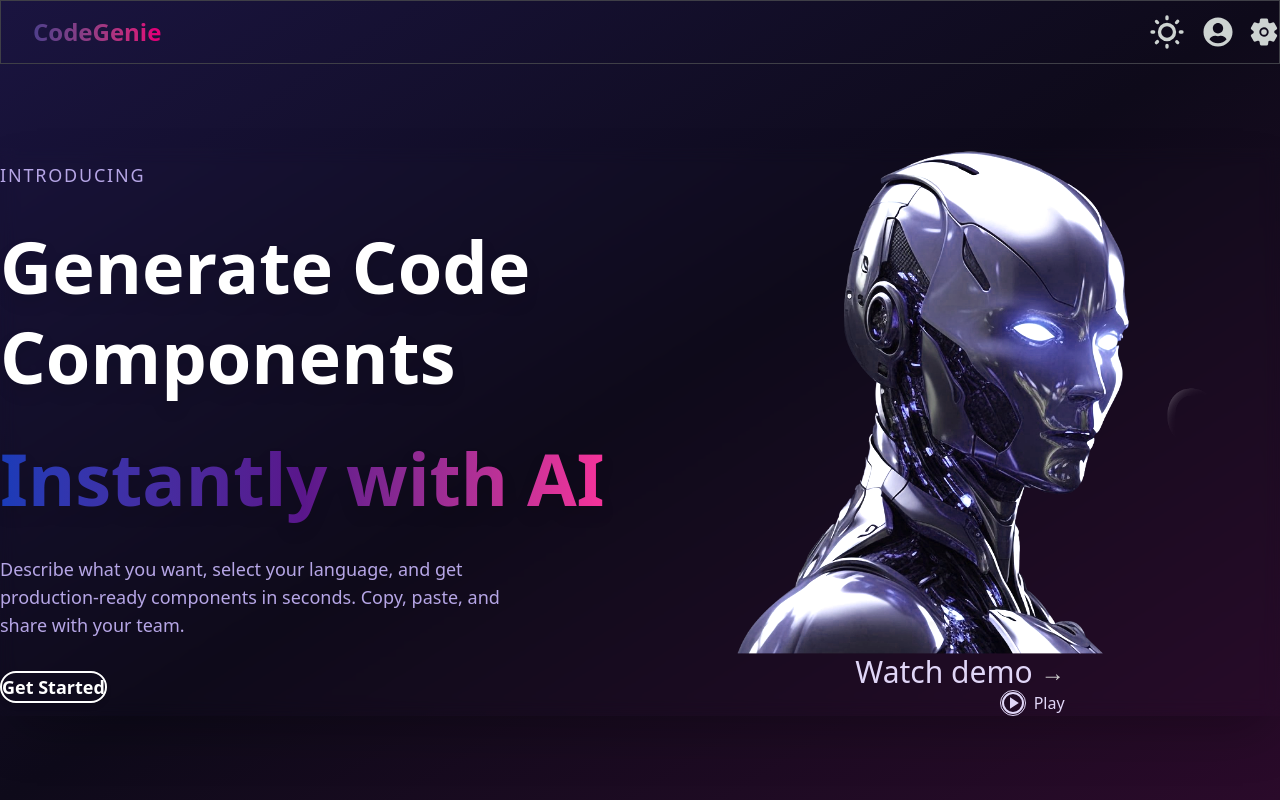
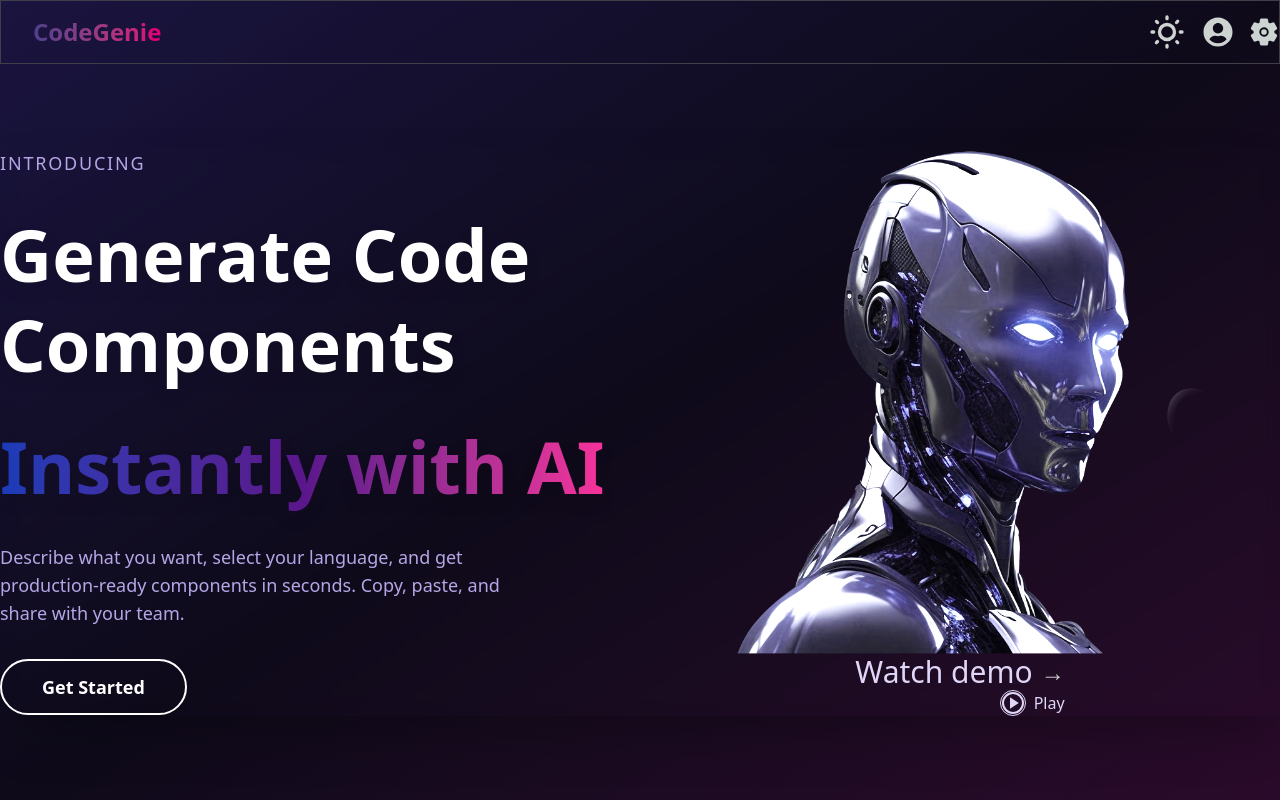
Before and after one commit to Kashish23092004/codegenie-componentmaker, a React (Vite) app: page / in a window 1280 px wide. Built offline with nearby package versions, Linux system fonts and the light colour scheme.

Commit message:
give padding

```diff
--- a/src/Pages/OpeningPage.jsx
+++ b/src/Pages/OpeningPage.jsx
@@ -20,7 +20,7 @@ const OpeningPage = () => {
         <p className="text-base md:text-lg text-[#b6a6e6] max-w-lg">
           Describe what you want, select your language, and get production-ready components in seconds. Copy, paste, and share with your team.
         </p>
-        <button className="mt-4 px-7 py-2 border-2 border-white text-white rounded-full text-lg font-semibold hover:bg-white hover:text-[#2a0a2a] transition-all shadow-md">Get Started</button>
+  <button style={{padding:"12px 40px"}} className="mt-4 px-10 py-3 border-2 border-white text-white rounded-full text-lg font-semibold hover:bg-white hover:text-[#2a0a2a] transition-all shadow-md">Get Started</button>
       </div>
       {/* Right: Robot and Effect Conversation */}
       <div className="flex-1 flex flex-col items-center justify-center relative mt-12 md:mt-0">
```
